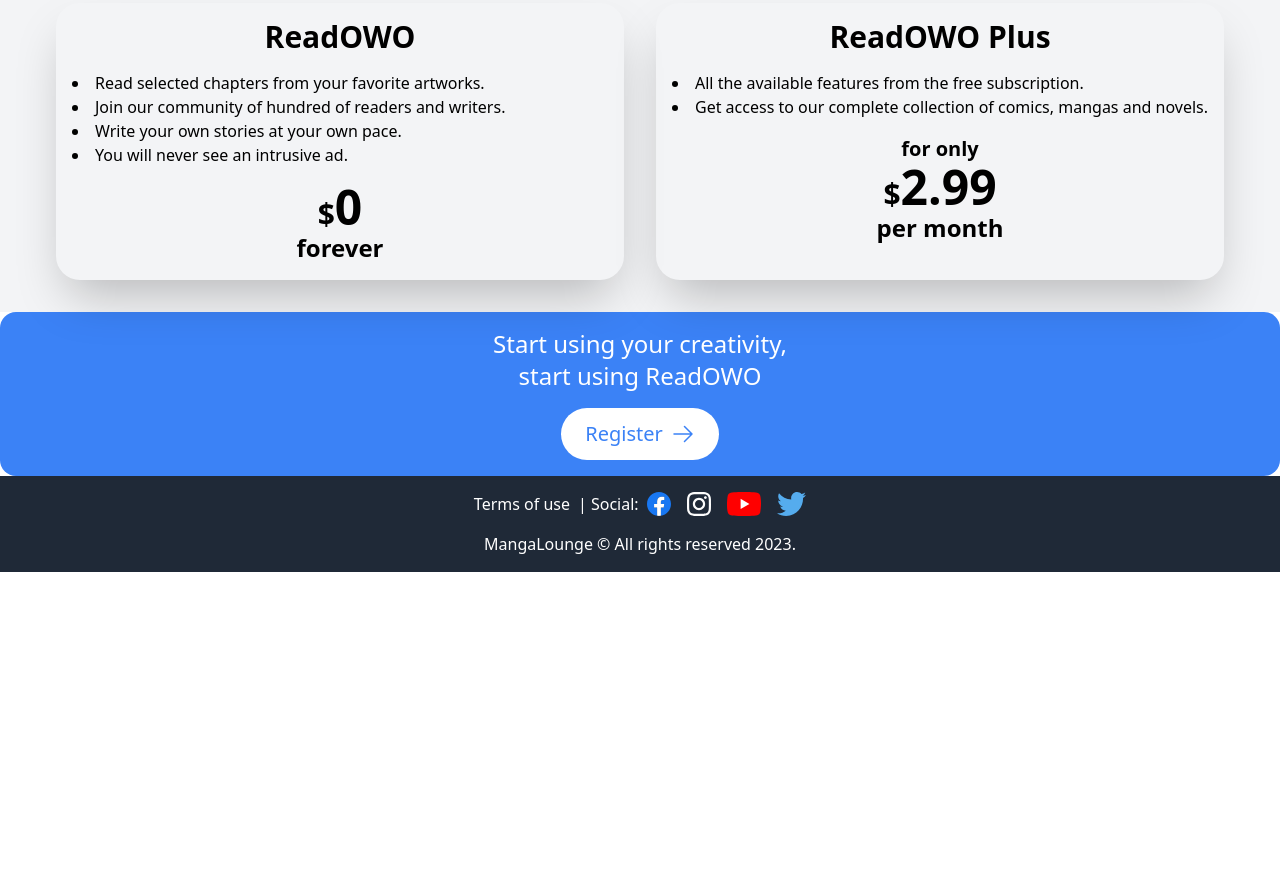
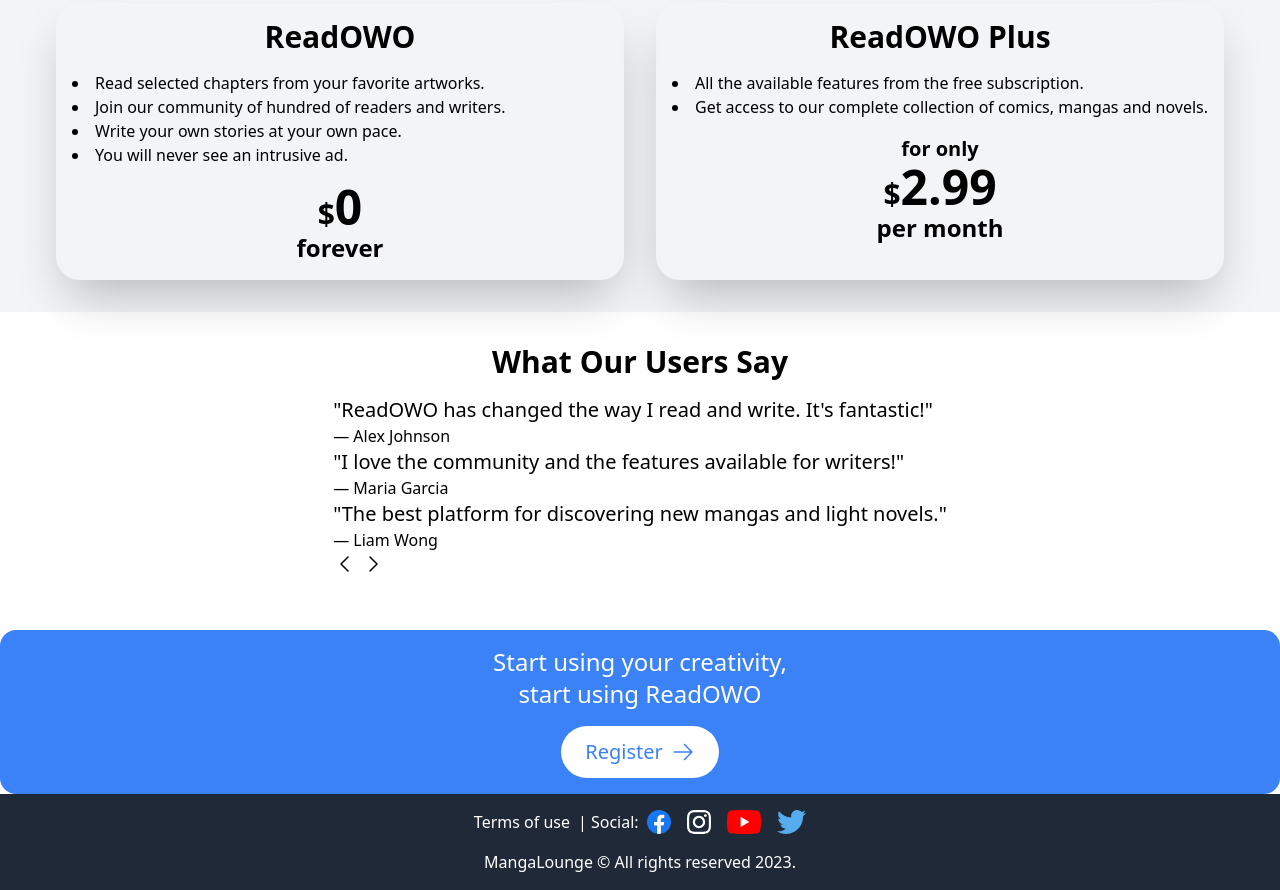
Before and after one commit to MangaLounge/ReadOwo-Landingpage, a website: page index.html in a window 1280 px wide. Shown: the part 3884-4774 px from the top of the page. Before the commit the page ends 4456 px from the top, so only its background shows below. Drawn offline with Linux system fonts and the light colour scheme.

Commit message:
Update index.html

```diff
--- a/index.html
+++ b/index.html
@@ -185,6 +185,43 @@
               </div>
           </div>
       </section>
+    <section id="reviews" class="p-8 bg-gray-200">
+    <h2 class="text-center font-bold text-3xl">What Our Users Say</h2>
+    <div class="flex justify-center items-center my-4">
+        <div class="carousel">
+            <div class="carousel-inner">
+                <div class="carousel-item active">
+                    <blockquote>
+                        <p class="text-xl">"ReadOWO has changed the way I read and write. It's fantastic!"</p>
+                        <footer class="mt-2 text-right">— Alex Johnson</footer>
+                    </blockquote>
+                </div>
+                <div class="carousel-item">
+                    <blockquote>
+                        <p class="text-xl">"I love the community and the features available for writers!"</p>
+                        <footer class="mt-2 text-right">— Maria Garcia</footer>
+                    </blockquote>
+                </div>
+                <div class="carousel-item">
+                    <blockquote>
+                        <p class="text-xl">"The best platform for discovering new mangas and light novels."</p>
+                        <footer class="mt-2 text-right">— Liam Wong</footer>
+                    </blockquote>
+                </div>
+            </div>
+            <button class="carousel-control-prev" aria-label="Previous review">
+                <svg xmlns="http://www.w3.org/2000/svg" fill="none" viewBox="0 0 24 24" stroke-width="1.5" stroke="currentColor" class="w-6 h-6">
+                    <path stroke-linecap="round" stroke-linejoin="round" d="M15 19l-7-7 7-7" />
+                </svg>
+            </button>
+            <button class="carousel-control-next" aria-label="Next review">
+                <svg xmlns="http://www.w3.org/2000/svg" fill="none" viewBox="0 0 24 24" stroke-width="1.5" stroke="currentColor" class="w-6 h-6">
+                    <path stroke-linecap="round" stroke-linejoin="round" d="M9 5l7 7-7 7" />
+                </svg>
+            </button>
+        </div>
+    </div>
+</section>
       <section class="flex flex-col justify-center items-center rounded-2xl bg-primary text-center gap-4  p-4">
           <h2 class="text-2xl text-white">Start using your creativity,<br>start using ReadOWO</h2>
           <a href="https://read-1xljgl4ph-mangalounge.vercel.app" class="flex justify-center w-fit items-center btn-white text-primary  rounded-full gap-1 md:gap-2">
```
